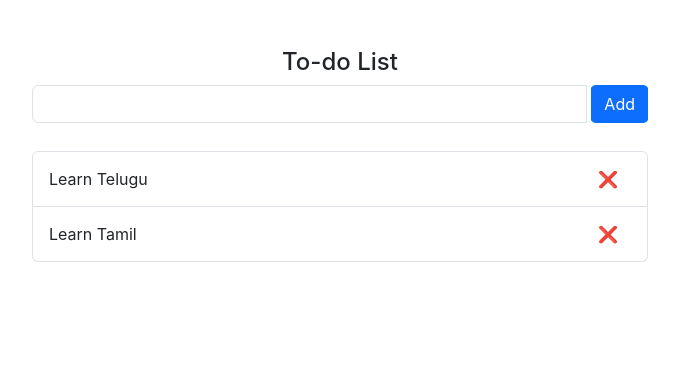
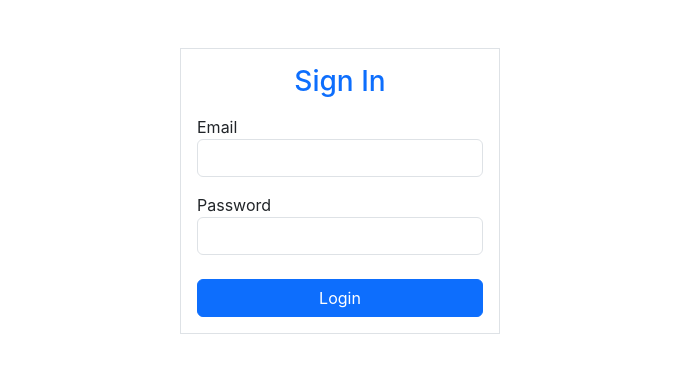
Before and after one commit to VijayKumarBeere/BasicReax, a React (Create React App) app in the folder todo/: page / in a window 1280 px wide. Shown: the top 372 px of the page, without its empty margins (300-979 px from the left). Built offline with nearby package versions, Linux system fonts and the light colour scheme.

Commit message:
Login Form creation and Form validation

```diff
--- /dev/null
+++ b/todo/src/Login.js
@@ -0,0 +1,60 @@
+import { useState } from "react";
+
+function Login(){
+    const [email,setEmail] = useState('');
+    const [pwd,setPwd] = useState('');
+    // const pwd = useRef();
+
+    const [errors, setErrors] = useState({
+        emsg:'',
+        pmsg: ''
+    })
+
+    const eRegex = /^[A-Za-z0-9._%+-]+@[A-Za-z0-9.-]+\.[A-Za-z]{2,}$/;
+    const pRegex = /^(?=.*[a-z])(?=.*[A-Z])(?=.*\d)(?=.*[@$!%*?&])[A-Za-z\d@$!%*?&]{8,16}$/;
+
+    function handleSubmit(){
+        if(email.trim().length===0)
+            setErrors(prev=>({...prev,emsg:'Enter email address'}))
+        else if(!eRegex.test(email))
+            setErrors(prev=>({...prev, emsg:'Enter valid email address'}))
+        else
+            setErrors(prev=>({...prev, emsg:''}))
+
+        // console.log(errors.emsg);
+
+        if(pwd.trim().length===0)
+            setErrors(prev=>({...prev,pmsg:'Enter Password'}))
+        else if(pwd.trim().length<8 || pwd.trim().length>16)
+            setErrors(prev=>({...prev,pmsg:'Password should contain 8-16 characters'}))
+        else if(!pRegex.test(pwd))
+            setErrors(prev=>({...prev,
+                        pmsg:'Enter valid password'
+                        }))
+        else
+            setErrors((errors)=>({...errors, pmsg:''}))
+    }
+    return(
+        <>
+            <div className="border w-25 mt-5 m-auto p-3">
+                <h3 className="text-primary text-center">Sign In</h3>
+                <div className="mt-3">
+                    <label htmlFor="txtEmail">Email</label>
+                    <input type="email" id="txtEmail" className="form-control" value={email} onChange={e=>setEmail(e.target.value)}/>
+                    {errors.emsg && <span className="text-danger">{errors.emsg}</span>}
+                </div>
+                <div className="mt-3">
+                    <label htmlFor="txtPwd">Password</label>
+                    <input type="password" id="txtPwd" className="form-control" value={pwd} onChange={e=>setPwd(e.target.value)}/>
+                    {errors.pmsg && <span className="text-danger">{errors.pmsg}</span>}
+                </div>
+                <div className="mt-4">
+                    <button className="btn btn-primary w-100"
+                    onClick={handleSubmit}>Login</button>
+                </div>
+            </div>
+        </>
+    )
+}
+
+export default Login;
--- a/todo/src/index.js
+++ b/todo/src/index.js
@@ -1,13 +1,15 @@
 import React from 'react';
 import ReactDOM from 'react-dom/client';
 import './index.css';
-import App from './App';
+// import App from './App';
 import reportWebVitals from './reportWebVitals';
+import Login from './Login';
 
 const root = ReactDOM.createRoot(document.getElementById('root'));
 root.render(
   <React.StrictMode>
-    <App />
+    {/* <App /> */}
+    <Login></Login>
   </React.StrictMode>
 );
 
```
